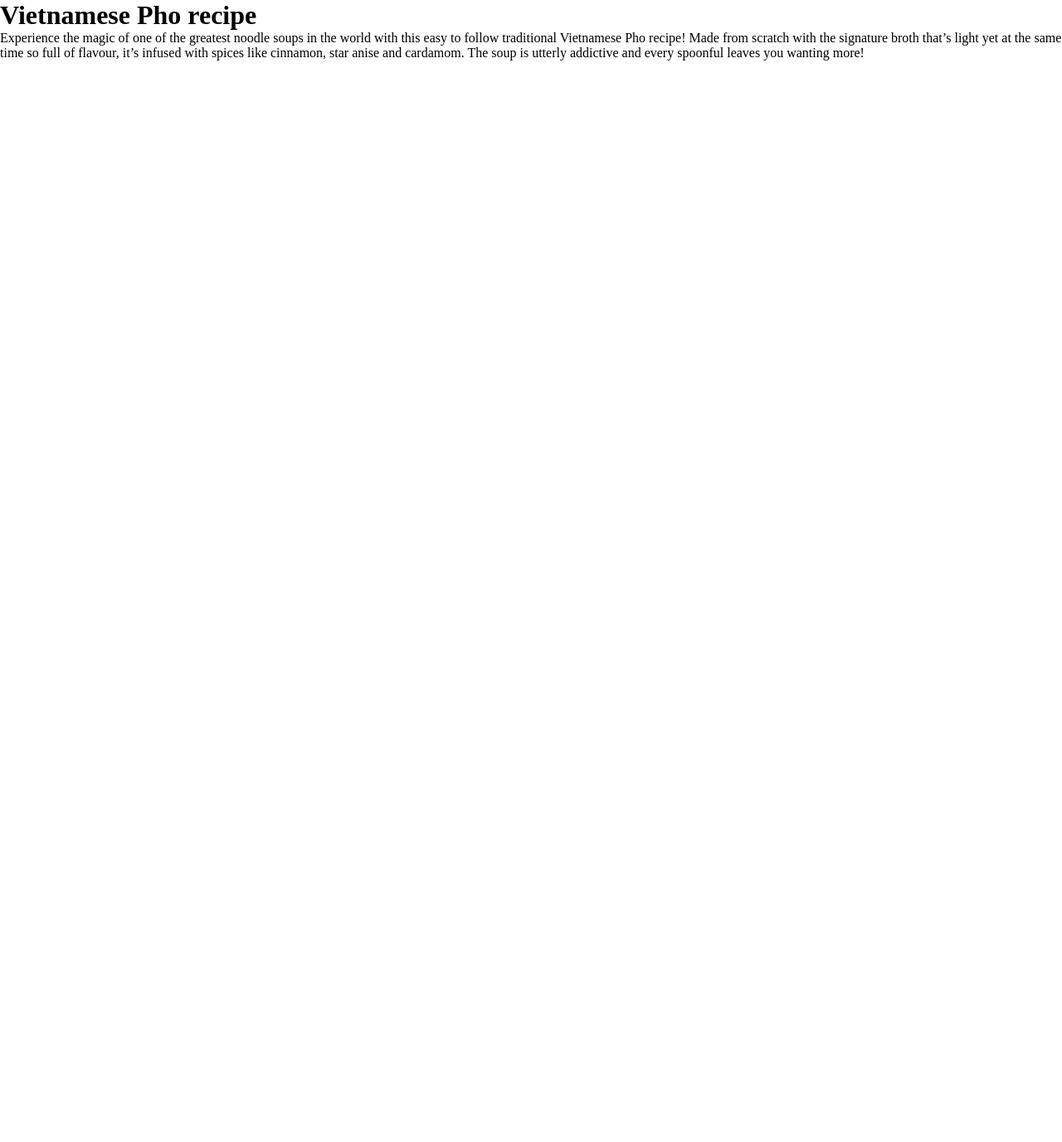
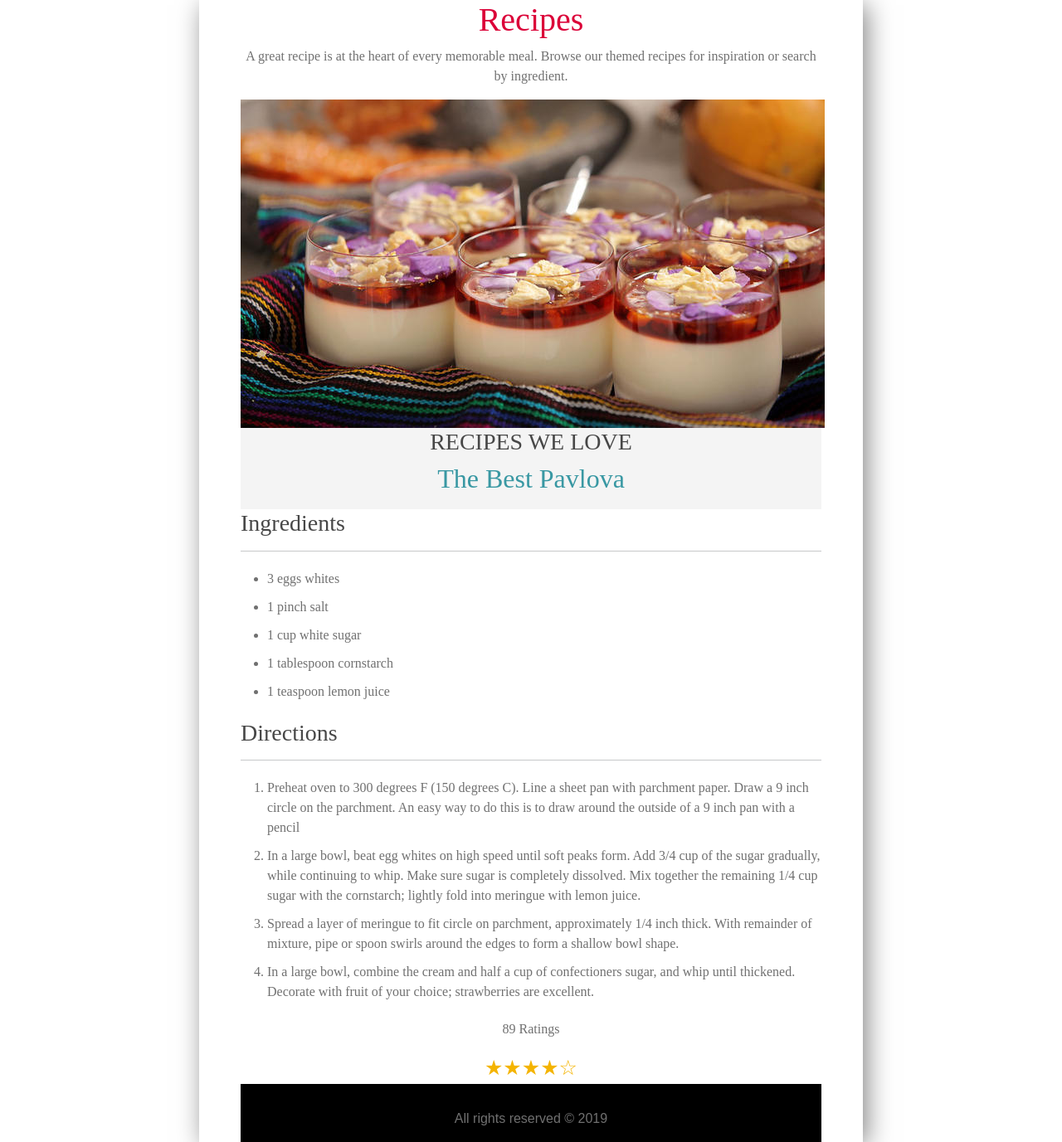
Before and after one commit to DmnkHofmann/FE16-CR2-DominikHofmann, a plain HTML site: page Codereview/recipe-of-the-month.html in a window 1280 px wide. Shown: the whole page at 83% size. Before the commit the page ends 800 px from the top, so only its background shows below. Drawn offline with nearby package versions, Linux system fonts and the light colour scheme; files that its build step writes are made by us from their sources; a web font is replaced by a local one.

Commit message:
fixed the points that Acilio commented. CR2 finished

```diff
--- a/Codereview/recipe-of-the-month.html
+++ b/Codereview/recipe-of-the-month.html
@@ -4,13 +4,58 @@
     <meta charset="UTF-8">
     <meta http-equiv="X-UA-Compatible" content="IE=edge">
     <meta name="viewport" content="width=device-width, initial-scale=1.0">
-    <link rel="stylesheet" href="style.css">
-    <title>Document</title>
+    <!-- CSS only -->
+<link href="https://cdn.jsdelivr.net/npm/bootstrap@5.2.0-beta1/dist/css/bootstrap.min.css" rel="stylesheet" integrity="sha384-0evHe/X+R7YkIZDRvuzKMRqM+OrBnVFBL6DOitfPri4tjfHxaWutUpFmBp4vmVor" crossorigin="anonymous">
+    <link rel="stylesheet" href="./style/style.css" type="text/css">
+    <link rel="preconnect" href="https://fonts.googleapis.com">
+    <link rel="preconnect" href="https://fonts.gstatic.com" crossorigin>
+    <link href="https://fonts.googleapis.com/css2?family=Happy+Monkey&display=swap" rel="stylesheet">
+    <link rel="stylesheet" href="recipe.css">
+    <title>Exercise 1</title>
 </head>
 <body>
     <div class="container">
-    <h1>Vietnamese Pho recipe</h1>
-    <p>Experience the magic of one of the greatest noodle soups in the world with this easy to follow traditional Vietnamese Pho recipe! Made from scratch with the signature broth that’s light yet at the same time so full of flavour, it’s infused with spices like cinnamon, star anise and cardamom. The soup is utterly addictive and every spoonful leaves you wanting more!</p>
+    <header class="h_center">
+        <h1>Recipes</h1>
+        <p>
+            A great recipe is at the heart of every memorable meal. Browse our themed recipes for inspiration or search by ingredient.
+        </p>
+    </header>
+    <div class="hero h_center">
+        <img src="Images/curd-and-treacle.jpg" alt="This picture shows a desert">
+        <h3>RECIPES WE LOVE</h3>
+        <h2>The Best Pavlova</h2>
     </div>
+    <div class="content">
+        <h3>Ingredients</h3>
+        <hr>
+        <ul>
+            <li>3 eggs whites</li>
+            <li>1 pinch salt</li>
+            <li>1 cup white sugar</li>
+            <li>1 tablespoon cornstarch</li>
+            <li>1 teaspoon lemon juice</li>
+        </ul>
+        <h3>Directions</h3>
+        <hr>
+        <ol>
+            <li>Preheat oven to 300 degrees F (150 degrees C). Line a sheet pan with parchment paper. Draw a 9 inch circle on the parchment. An easy way to do this is to draw around the outside of a 9 inch pan with a pencil</li>
+            <li>In a large bowl, beat egg whites on high speed until soft peaks form. Add 3/4 cup of the sugar gradually, while continuing to whip. Make sure sugar is completely dissolved. Mix together the remaining 1/4 cup sugar with the cornstarch; lightly fold into meringue with lemon juice.</li>
+            <li>Spread a layer of meringue to fit circle on parchment, approximately 1/4 inch thick. With remainder of mixture, pipe or spoon swirls around the edges to form a shallow bowl shape.</li>
+            <li>In a large bowl, combine the cream and half a cup of confectioners sugar, and whip until thickened. Decorate with fruit of your choice; strawberries are excellent.</li>
+        </ol>
+    </div>
+    <div class = "rating" >
+        <p>89 Ratings</p>
+        <span>&#9733;&#9733;&#9733;&#9733;</span><span>&#9734;</span>
+    </div>
+    <footer>
+        <p>All rights reserved &copy; 2019</p>
+    </footer>
+</div>
+
+<!-- JavaScript Bundle with Popper -->
+<script src="https://cdn.jsdelivr.net/npm/bootstrap@5.2.0-beta1/dist/js/bootstrap.bundle.min.js" integrity="sha384-pprn3073KE6tl6bjs2QrFaJGz5/SUsLqktiwsUTF55Jfv3qYSDhgCecCxMW52nD2" crossorigin="anonymous"></script>
+
 </body>
 </html>
--- /dev/null
+++ b/Codereview/recipe.css
@@ -0,0 +1,71 @@
+
+@import url('https://fonts.googleapis.com/css2?family=Happy+Monkey&display=swap');
+
+.container
+{
+    margin: auto;
+    width: 800px;
+    /* border: 1px solid gray; */
+    /* position: absolute;
+    top: 20px;
+    left: 30%; */
+    padding-left: 50px;
+    padding-right: 50px;
+    box-shadow: 5px 5px 30px -1px rgba(0, 0, 0, .5);
+    font-family: 'Happy Monkey';
+
+}
+
+p, li
+{
+    color: #707070;
+}
+
+.h_center
+{
+    text-align: center;
+}
+
+h1
+{
+color: #DB0038;
+}
+
+h2
+{
+   color: #3998A3
+}
+
+h3
+{
+    color: #474747;
+}
+
+.hero
+{
+    background-color: #f4f4f4;
+    padding-bottom: 10px;
+    text-align: center;
+}
+
+li
+{
+    padding-bottom: 5px;
+    padding-top: 5px;
+}
+
+.rating > span
+{
+    color: #f4b400;
+    font-size: 25px;
+}
+
+.rating
+{
+    text-align: center;
+}
+
+footer
+{
+    text-align: center;
+}
--- a/Codereview/style.scss
+++ b/Codereview/style.scss
@@ -3,6 +3,10 @@
     pad: 0;
     box-sizing: border-box;
 }
+body {
+    font-family: Arial, Helvetica, sans-serif;
+}
+
 .topline {
     display: flex;
     justify-content: space-between;
@@ -24,14 +28,23 @@
     height: 35px;
     margin-left: 10px;
 }
+
 .recipes {
-    display: flex;
+    display: flex; flex-wrap: wrap;
     justify-content: space-around;
-    padding: 35px;
+    // padding: 35px;
     border-top: solid black 1px;
     border-bottom: solid black 1px;
     list-style-type: none;
     font-size: 20px;
+    column-gap: 30px;
+
+    a { text-decoration: none;
+        color: black;
+        &:hover{
+            color: blue;
+        }
+    }
 }
 .meals {
     display: flex;
@@ -63,17 +76,21 @@
     background-color: rgba(0, 0, 0, 0.397);
     line-height: 17px;
 }
-@media screen and (max-width: 520px) {
+@media screen and (max-width: 480px) {
     .foods {
         width: 100%;
         height: 300px;
         margin: 0 0;
     }
+    .meals {
+        column-gap: 20px;
+        row-gap: 20px;
+    }
 }
 
-@media screen and (min-width: 521px) and (max-width: 1200px) {
+@media screen and (min-width: 481px) and (max-width: 768px) {
     .foods {
-        width: 45%;
+        width: 40%;
     }
 }
 
@@ -81,22 +98,20 @@ footer {
     padding-top: 30px;
     display: flex;
     justify-content: space-around;
+    flex-direction: column;
     text-align: center;
     background-color: black;
     color: white;
     font-family: Arial, Helvetica, sans-serif;
 }
-.spacer {
-    margin: 0 50%;
-}
+
 .information {
     display: flex;
     justify-content: space-between;
-
     a {
     color: white;
     text-decoration: none;
-    padding: 0px 100px;
+    // padding: 0px 100px;
     }
 }
 .social {
```
Also changed, not shown: Codereview/index.html (+7 -7 lines), Codereview/Images/curd-and-treacle.jpg (added), Codereview/style.css, 1 other file.
